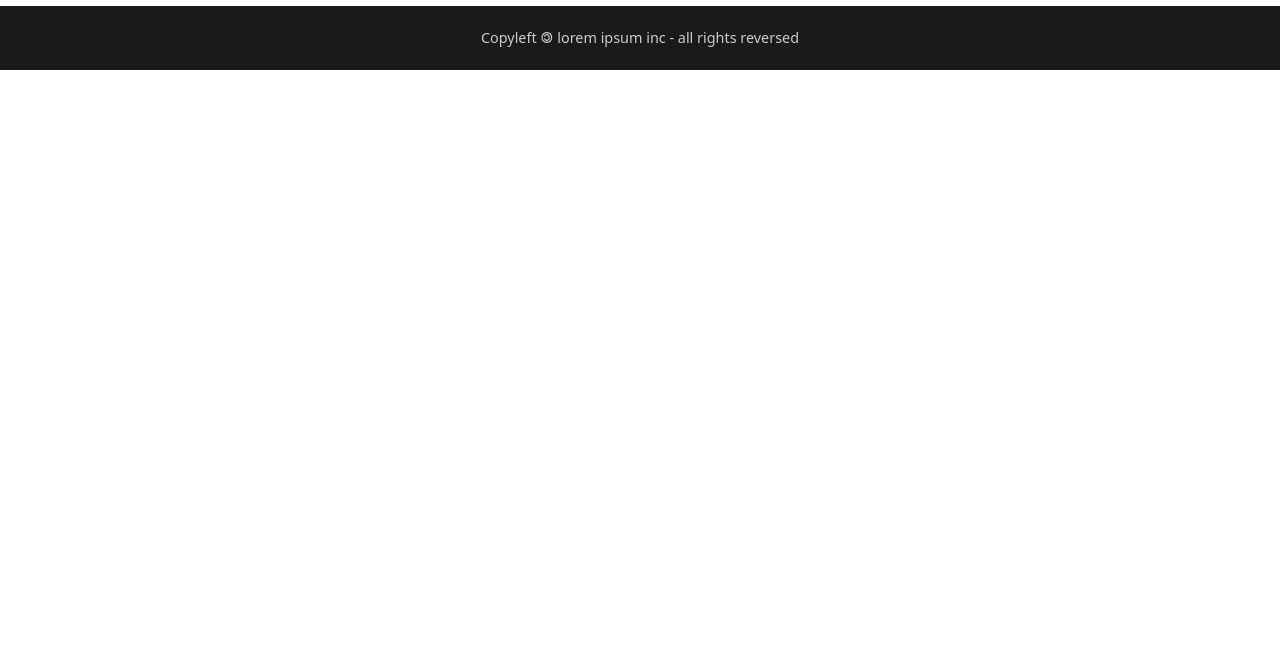
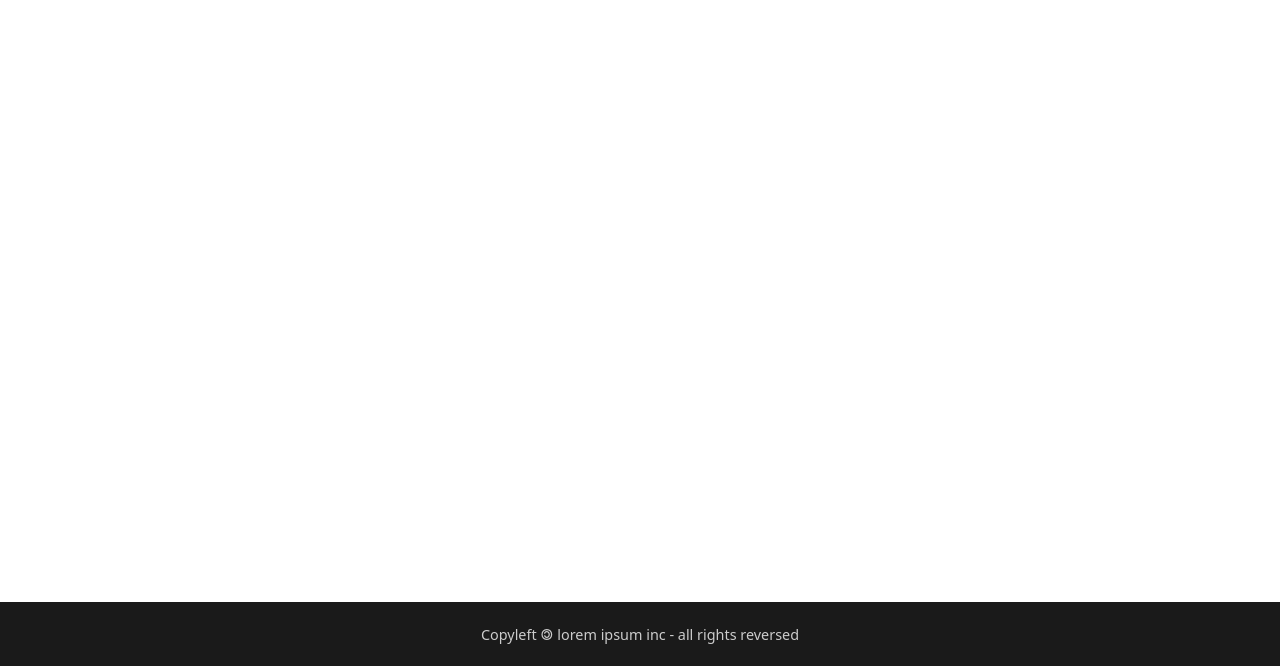
Before and after one commit to wsfer/basic-info-site, a website: page public/index.html in a window 1280 px wide. Shown: the part 134-800 px from the top of the page. Drawn offline with Linux system fonts and the light colour scheme.

Commit message:
feat: make body occupy all view height and center main content

```diff
--- a/public/index.html
+++ b/public/index.html
@@ -22,7 +22,9 @@
     </div>
   </header>
 
-  <h1>Index</h1>
+  <div class="main-content">
+    <h1>Index</h1>
+  </div>
 
   <footer class="footer">
     <div class="container">
--- a/public/style.css
+++ b/public/style.css
@@ -8,8 +8,11 @@
 }
 
 body {
+  display: grid;
+  grid-template-rows: auto 1fr auto;
   font-family: system-ui, -apple-system, BlinkMacSystemFont, 'Segoe UI', Roboto, Oxygen, Ubuntu, Cantarell, 'Open Sans', 'Helvetica Neue', sans-serif;
   margin: 0;
+  min-height: 100vh;
   padding: 0;
 }
 
```
Also changed, not shown: public/404.html (+3 -1 lines), public/about.html (+3 -1 lines), public/contact-me.html (+3 -1 lines).
